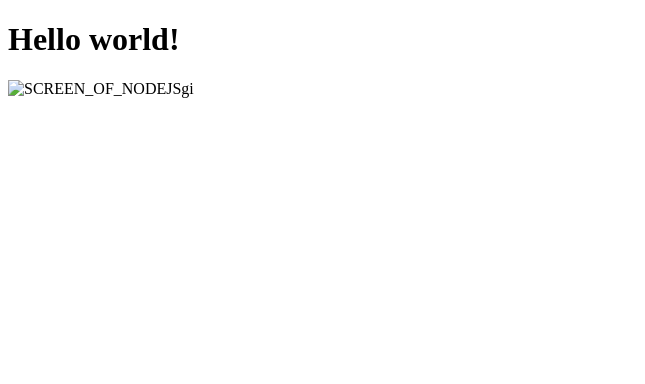
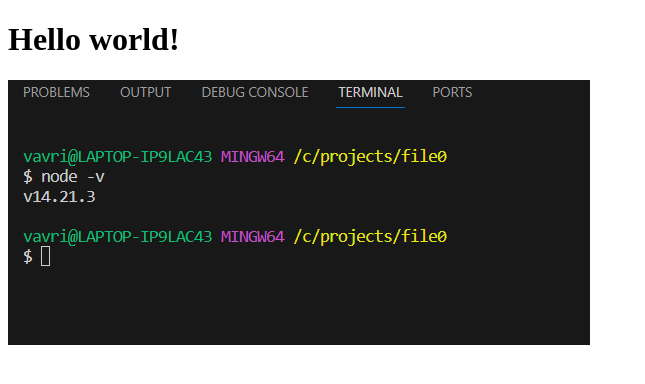
Before and after one commit to nikkias/example1, a plain HTML site: page index.html in a window 1280 px wide. Shown: the whole page, without its empty margins (0-645 px from the left). Drawn offline with Linux system fonts and the light colour scheme.

Commit message:
Added new img

```diff
--- a/index.html
+++ b/index.html
@@ -6,6 +6,6 @@
 </head>
 <body>
     <h1>Hello world!</h1>
-    <img src="C:\Users\vavri\OneDrive\Obrazy\screenofNodePath.png" alt="SCREEN_OF_NODEJSgi">
+    <img src="screenofNodePath.png" alt="SCREEN_OF_NODEJSgi">
 </body>
 </html>
```
Also changed, not shown: screenofNodePath.png (added).
